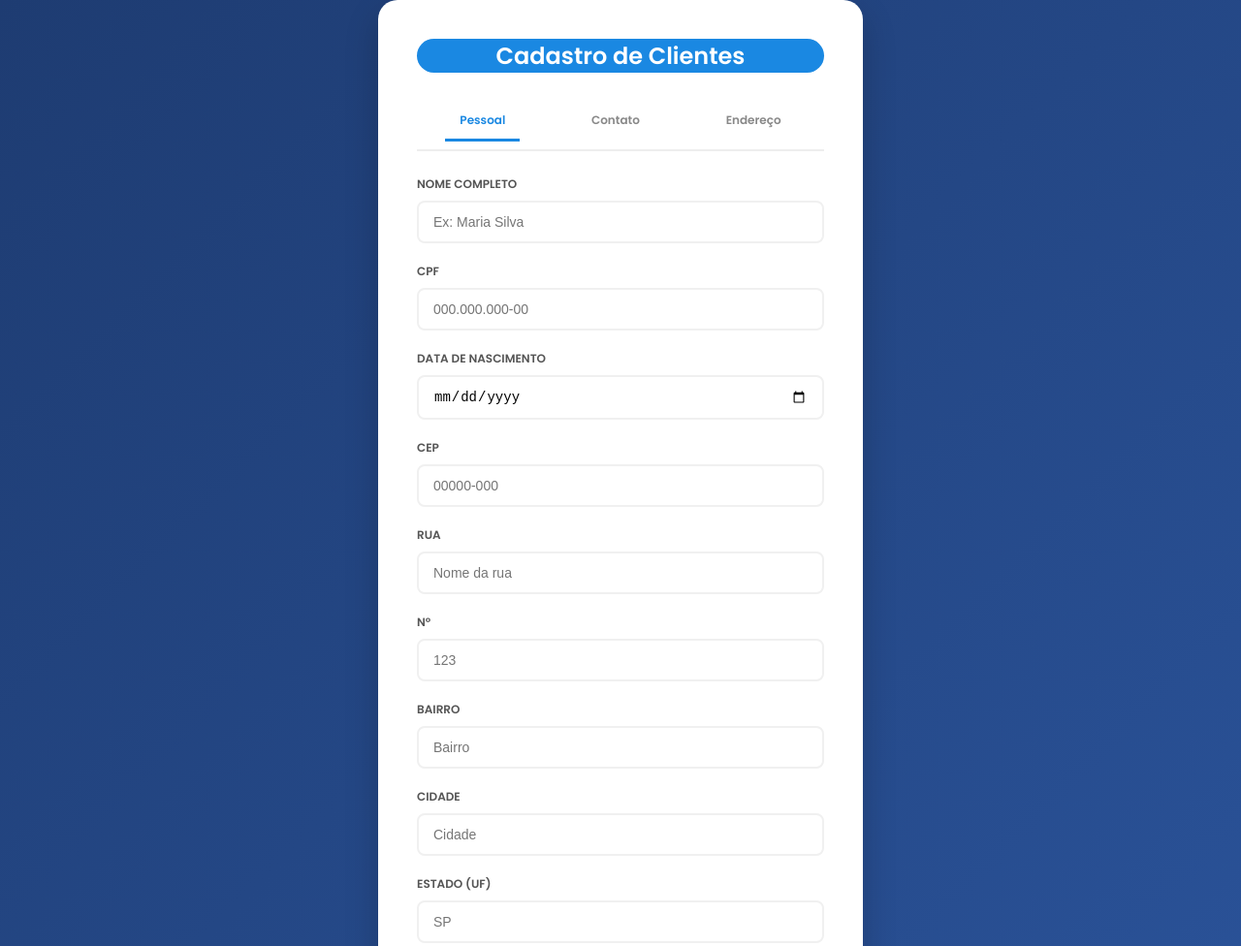
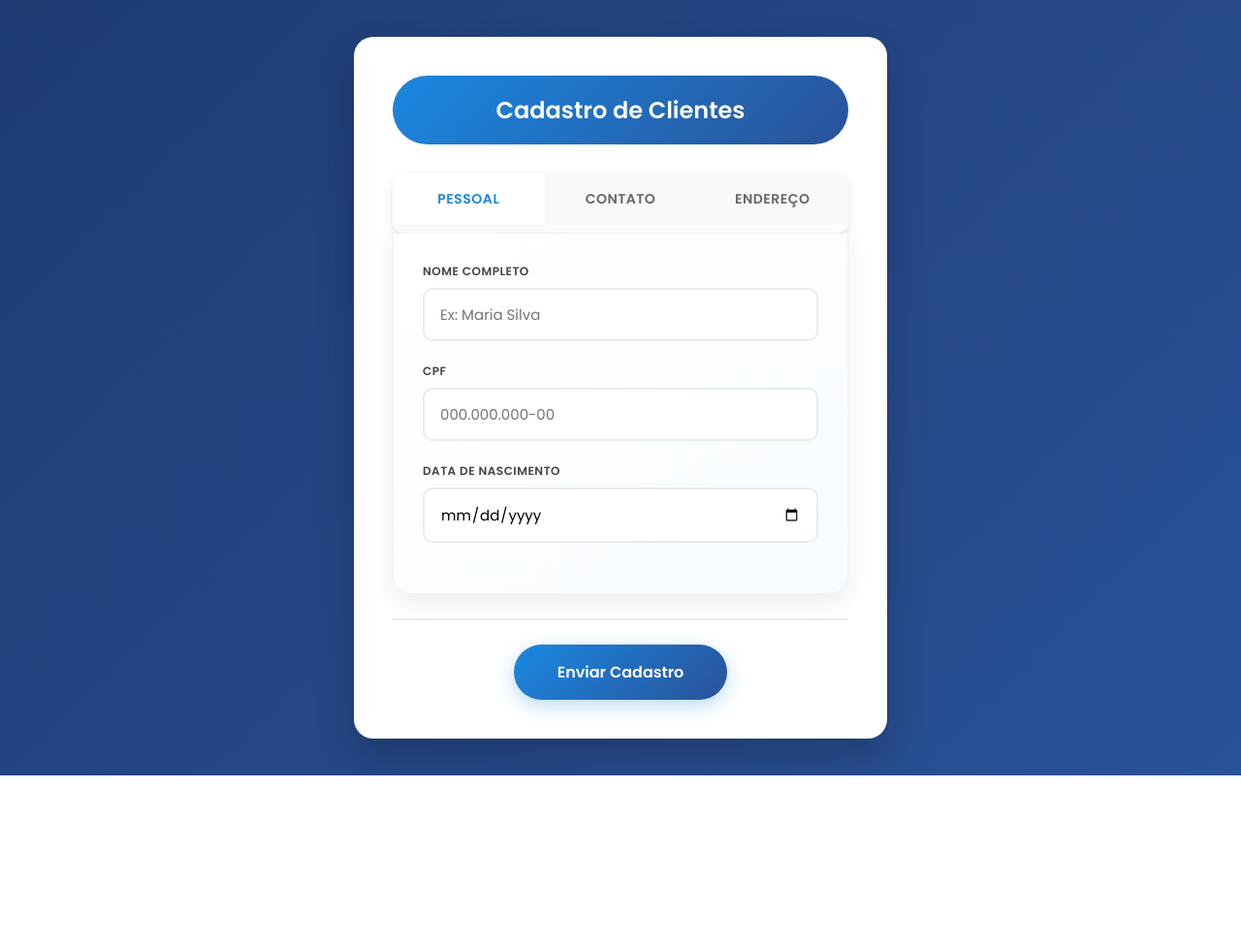
Before and after one commit to yas-silvazxs/av3_1tri.js, a plain HTML site: page index.html in a window 1280 px wide. Shown: the top 976 px of the page at 97% size. After the commit the page ends 800 px from the top, so only its background shows below. Drawn offline with Linux system fonts and the light colour scheme.

Commit message:
Update style.css

```diff
--- a/style.css
+++ b/style.css
@@ -8,21 +8,22 @@
 }
 
 body {
-    background: linear-gradient(135deg, #1e3c72 0%, #2a5298 100%); /* Cor de fundo em degradê */
+    background: linear-gradient(135deg, #1e3c72 0%, #2a5298 100%);
     font-family: 'Poppins', sans-serif;
     display: flex;
     justify-content: center;
     align-items: center;
     min-height: 100vh;
+    padding: 20px;
 }
 
 .container {
     background: #ffffff;
-    width: 90%;
-    max-width: 500px;
+    width: 100%;
+    max-width: 550px;
     padding: 40px;
     border-radius: 20px;
-    box-shadow: 0 15px 35px rgba(0, 0, 0, 0.2);
+    box-shadow: 0 20px 40px rgba(0, 0, 0, 0.2);
 }
 
 h1 {
@@ -30,116 +31,180 @@ h1 {
     text-align: center;
     margin-bottom: 30px;
     font-size: 24px;
-    background-color: #1a88e2;
+    background: linear-gradient(135deg, #1a88e2, #2a5298);
     border-radius: 50px;
-    padding: 0 20px;
+    padding: 18px 25px;
+    font-weight: 600;
 }
 
-/* --- ESTILO DAS ABAS --- */
+/* --- ESTILO DAS ABAS (CORRIGIDO PARA 3 ABAS) --- */
 .tabs-wrapper {
     position: relative;
+    margin-bottom: 20px;
 }
 
 .tab-list {
     list-style: none;
     display: flex;
-    justify-content: space-around;
-    margin-bottom: 25px;
-    border-bottom: 2px solid #eee;
+    margin: 0;
+    padding: 0;
+    border-radius: 12px;
+    overflow: hidden;
+    box-shadow: 0 4px 12px rgba(0,0,0,0.1);
+}
+
+.tab-list li {
+    flex: 1;
 }
 
 .tab-list li label {
-    padding: 10px 15px;
+    display: block;
+    padding: 16px 20px;
     cursor: pointer;
     font-weight: 600;
-    color: #888;
-    transition: all 0.3s ease; /* Transição de cor */
-    display: inline-block;
+    font-size: 14px;
+    color: #666;
+    text-align: center;
+    transition: all 0.3s ease;
+    background: #f8f9fa;
 }
 
-/* Esconder os inputs radio */
+/* Esconder radios */
 input[type="radio"] {
     display: none;
 }
 
-/* Lógica das abas: Quando o radio for clicado, mude o estilo do label */
-#tab1:checked ~ .tab-list li:nth-child(1) label {
-    color: #1a88e2;
-    border-bottom: 3px solid #1a88e2;
+/* *** ATIVAÇÃO DAS 3 ABAS (ERA ISSO QUE FALTAVA!) *** */
+#tab1:checked ~ .tab-list li:nth-child(1) label,
+#tab2:checked ~ .tab-list li:nth-child(2) label,
+#tab3:checked ~ .tab-list li:nth-child(3) label {
+    color: #1a88e2 !important;
+    background: #ffffff !important;
+    box-shadow: 0 -4px 12px rgba(26, 136, 226, 0.2);
 }
 
-#tab2:checked ~ .tab-list li:nth-child(2) label {
-    color: #1a88e2;
-    border-bottom: 3px solid #1a88e2;
+/* *** SEÇÕES - CORRIGIDO *** */
+.content .section {
+    display: none !important;
+    animation: fadeIn 0.4s ease;
+    padding: 30px;
+    background: linear-gradient(145deg, #ffffff, #f8fcff);
+    border-radius: 0 0 20px 20px;
+    box-shadow: 0 8px 25px rgba(0,0,0,0.08);
+    border: 1px solid #e8f4ff;
+    min-height: 350px;
 }
 
-/* Esconder seções por padrão */
-.section-tab1, .section-tab2 {
-    display: none;
-    animation: fadeIn 0.5s ease; /* Transição de entrada */
+/* *** MOSTRAR AS 3 ABAS (ERA ISSO QUE FALTAVA!) *** */
+#tab1:checked ~ .content .section-tab1,
+#tab2:checked ~ .content .section-tab2,
+#tab3:checked ~ .content .section-tab3 {
+    display: block !important;
 }
 
-/* Mostrar a seção correspondente ao radio selecionado */
-#tab1:checked ~ .content .section-tab1 { display: block; }
-#tab2:checked ~ .content .section-tab2 { display: block; }
+@keyframes fadeIn {
+    from { opacity: 0; transform: translateY(15px); }
+    to { opacity: 1; transform: translateY(0); }
+}
 
-@keyframes fadeIn {
-    from { opacity: 0; transform: translateY(10px); }
-    to { opacity: 1; transform: translateY(0); }
+/* *** LAYOUT ROW PARA ENDEREÇO *** */
+.row {
+    display: flex;
+    gap: 15px;
+    margin-bottom: 20px;
+}
+
+.flex-1 { flex: 1; }
+.flex-2 { flex: 2; }
+.flex-3 { flex: 3; }
+
+@media (max-width: 600px) {
+    .row {
+        flex-direction: column;
+        gap: 0;
+    }
 }
 
 /* --- INPUTS --- */
 .input-group {
-    margin-bottom: 20px;
+    margin-bottom: 22px;
 }
 
 label {
     display: block;
     font-size: 12px;
     font-weight: 600;
-    color: #555;
+    color: #444;
     margin-bottom: 8px;
+    text-transform: uppercase;
+    letter-spacing: 0.5px;
 }
 
 input {
     width: 100%;
-    padding: 12px 15px;
-    border: 2px solid #f0f0f0;
-    border-radius: 8px;
-    font-size: 14px;
-    transition: border-color 0.3s ease; /* Transição na borda */
+    padding: 14px 16px;
+    border: 2px solid #e9ecef;
+    border-radius: 10px;
+    font-size: 15px;
+    font-family: 'Poppins', sans-serif;
+    transition: all 0.3s ease;
+    background: #fff;
 }
 
 input:focus {
     outline: none;
     border-color: #1a88e2;
+    box-shadow: 0 0 0 4px rgba(26, 136, 226, 0.1);
+    transform: translateY(-1px);
 }
 
-/* --- BOTÃO ENVIAR CENTRALIZADO --- */
+/* --- BOTÃO --- */
 .form-footer {
     display: flex;
     justify-content: center;
-    margin-top: 20px;
+    margin-top: 25px;
+    padding-top: 25px;
+    border-top: 2px solid #e9ecef;
 }
 
 .btn-submit {
-    background: #1a88e2;
+    background: linear-gradient(135deg, #1a88e2, #2a5298);
     color: white;
-    padding: 15px 40px;
+    padding: 16px 45px;
     border: none;
     border-radius: 50px;
     font-weight: 600;
+    font-size: 16px;
     cursor: pointer;
-    box-shadow: 0 4px 15px rgba(26, 136, 226, 0.4);
-    transition: all 0.3s ease; /* Transição de escala e sombra */
+    box-shadow: 0 6px 20px rgba(26, 136, 226, 0.3);
+    transition: all 0.3s ease;
+    font-family: 'Poppins', sans-serif;
 }
 
 .btn-submit:hover {
-    background: #1572c2;
-    transform: translateY(-3px); /* Efeito de levante */
-    box-shadow: 0 6px 20px rgba(26, 136, 226, 0.6);
+    background: linear-gradient(135deg, #1572c2, #1e3c72);
+    transform: translateY(-3px);
+    box-shadow: 0 10px 25px rgba(26, 136, 226, 0.4);
 }
 
 .btn-submit:active {
-    transform: scale(0.95); /* Efeito de clique */
+    transform: scale(0.97);
 }
+
+/* RESPONSIVO */
+@media (max-width: 600px) {
+    .container {
+        padding: 30px 20px;
+        margin: 10px;
+    }
+
+    .tab-list li label {
+        padding: 14px 12px;
+        font-size: 13px;
+    }
+
+    h1 {
+        font-size: 20px;
+        padding: 15px 20px;
+    }
+}
```
